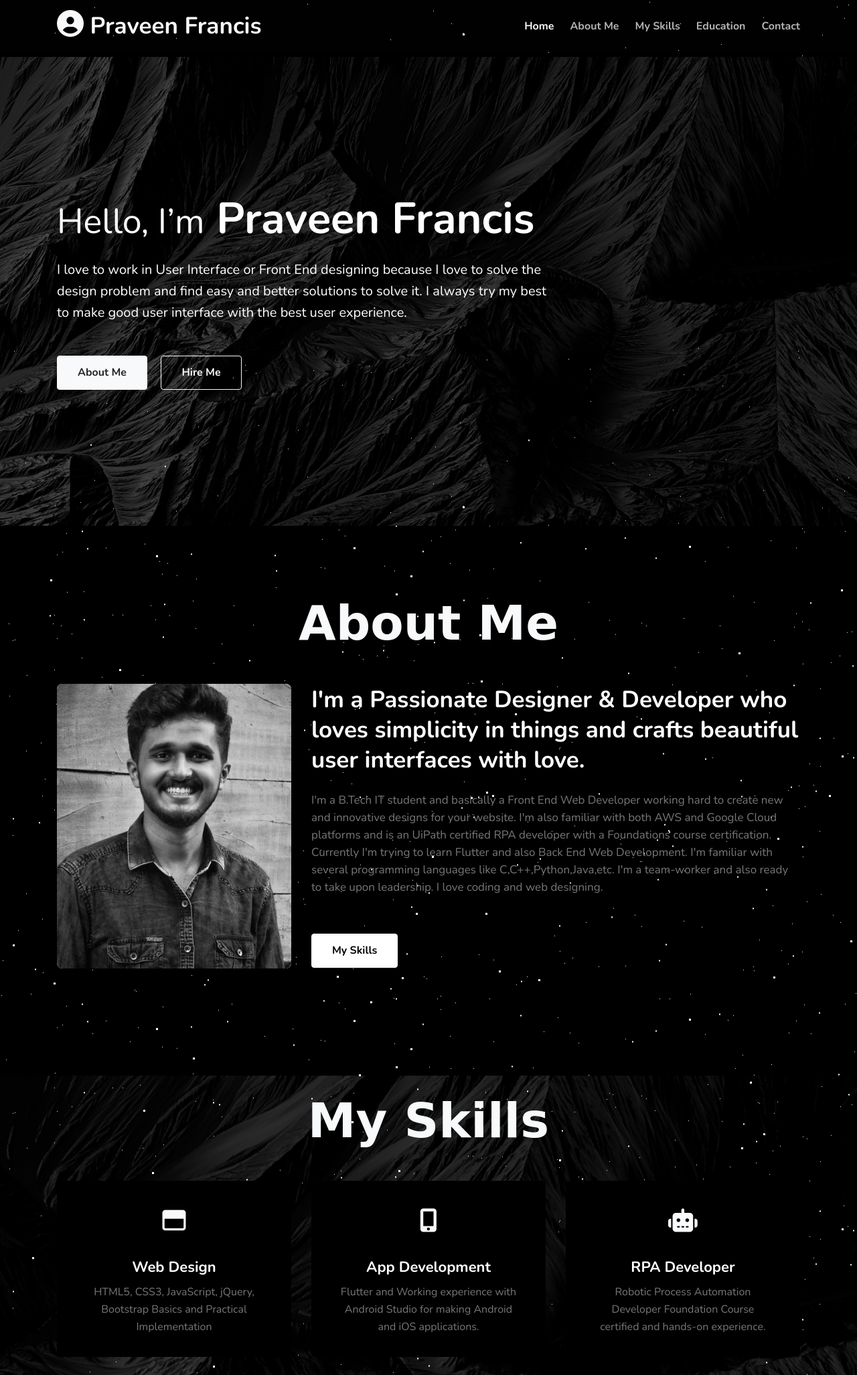
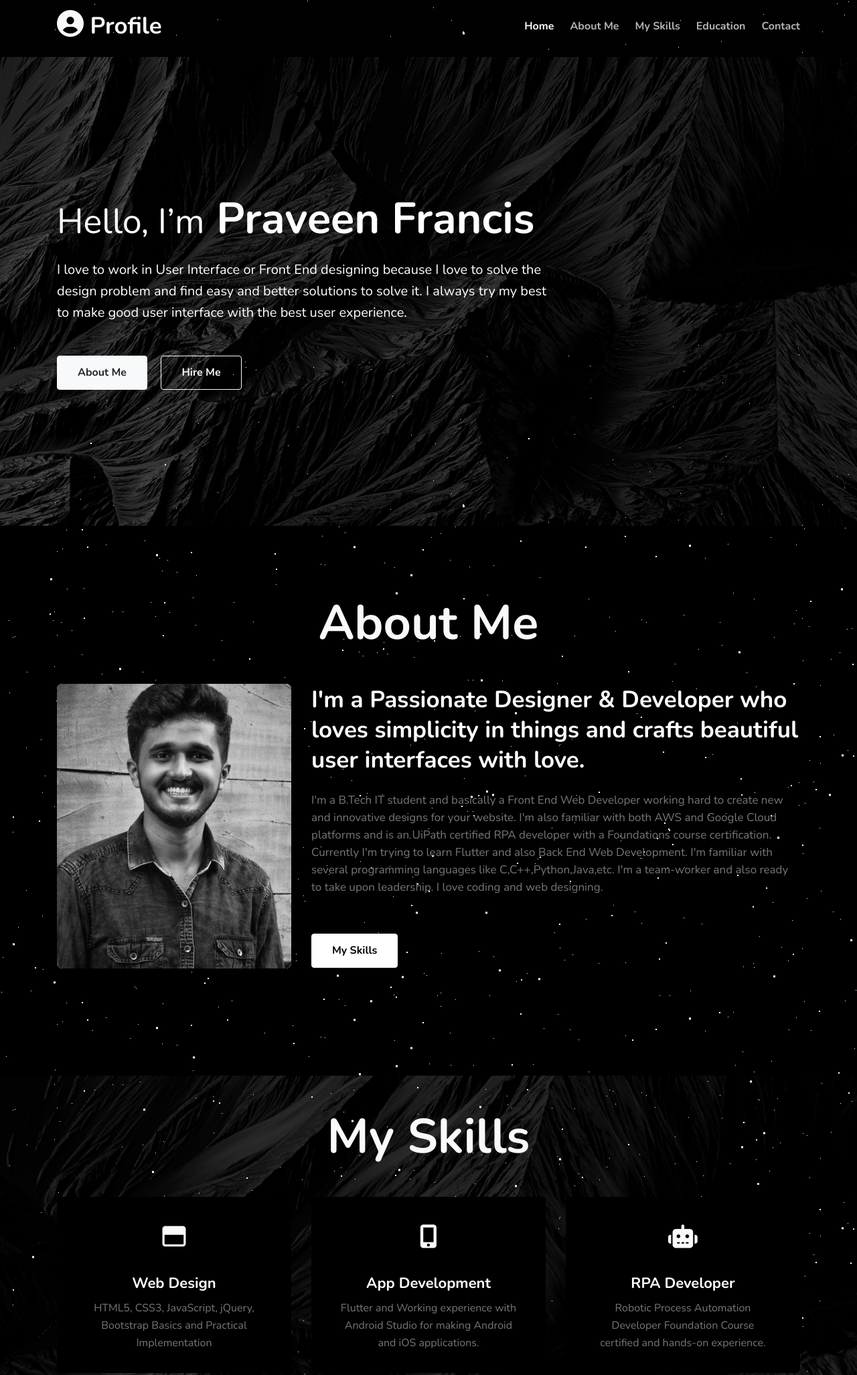
Before and after one commit to Praveen-Francis/Profile, a plain HTML site: page index.html in a window 1280 px wide. Shown: the top 2053 px of the page at 67% size. Drawn offline with nearby package versions, Linux system fonts and the light colour scheme.

Commit message:
Add files via upload

```diff
--- a/index.html
+++ b/index.html
@@ -23,7 +23,7 @@
   <div class="w3l-header" id="home">
     <div class="container">
       <nav class="navbar navbar-expand-lg navbar-dark pl-0 pr-0">
-        <a class="navbar-brand m-0" href="index.html"><span class="fa fa-user-circle"></span> Praveen Francis </a>
+        <a class="navbar-brand m-0" href="index.html"><span class="fa fa-user-circle"></span> Profile </a>
         <button class="navbar-toggler" type="button" data-toggle="collapse" data-target="#navbarNav" aria-controls="navbarNav" aria-expanded="false"
           aria-label="Toggle navigation">
           <span class="navbar-toggler-icon fa fa-bars"></span>
@@ -80,7 +80,7 @@
 <div class="w3l-content-photo-5 py-5" id="about">
 	<div class="content-main pt-lg-5 pt-md-3 pb-0">
 		<div class="container">
-      <h1 class="text-center mb-5 display-3 text-light" style="font-weight: bold; font-family: cursive;">About Me</h1>
+      <h1 class="text-center mb-5 display-3 text-light" style="font-weight: bold; font-family: 'Nunito', sans-serif;">About Me</h1>
 			<div class="row">
 				<div class="col-lg-4 content-photo">
 					<a href="#"><img src="assets/images/mypic.jpg" class="img-fluid" alt="content-photo"></a>
@@ -103,7 +103,7 @@
 <section class="w3l-services-block-3" id="skills">
   <div class="features-main pb-5 pt-4 text-center">
     <div class="container pb-lg-3">
-      <h1 class="text-center mb-3 display-3 text-light" style="font-weight: bold; font-family: cursive;">My Skills</h1>
+      <br><h1 class="text-center mb-3 display-3 text-light" style="font-weight: bold; font-family: 'Nunito', sans-serif;">My Skills</h1>
       <div class="row features">
         <div class="col-lg-4 col-md-6 feature-grid">
           <a href="#url">
@@ -275,7 +275,7 @@
 <section id="education">
 <div class="w3l-services-block py-5" id="classes">
   <div class="container py-lg-5 py-md-3">
-    <h1 class="text-center mt-5 mb-5 display-3 text-light" style="font-weight: bold; font-family: cursive;">Education</h1><br>
+    <h1 class="text-center mt-5 mb-5 display-3 text-light" style="font-weight: bold; font-family: 'Nunito', sans-serif;">Education</h1><br>
       <div class="services-block_grids_bottom">
           <div class="row">
               <div class="col-lg-4 col-md-6 service_grid_btm_left">
```
Also changed, not shown: contact.html (+1 -1 lines).
